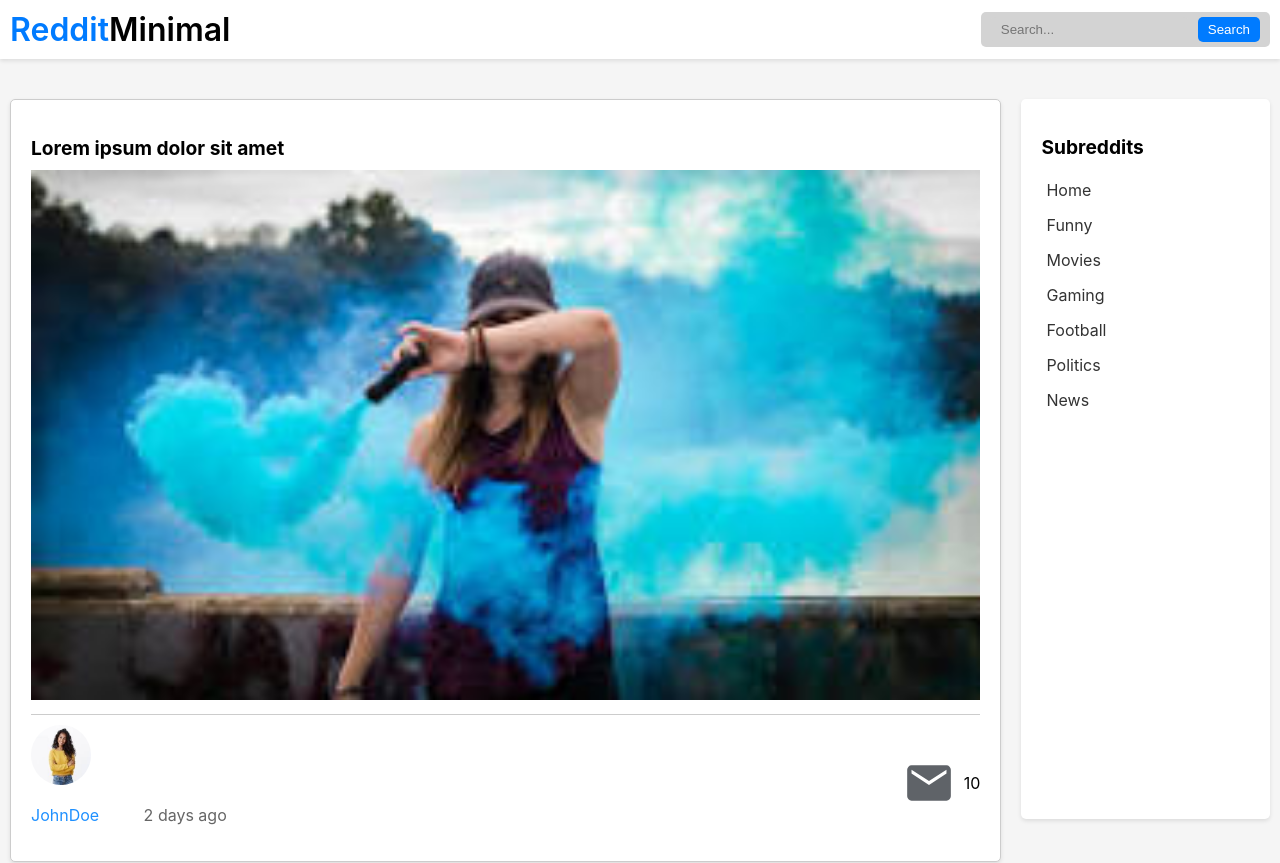
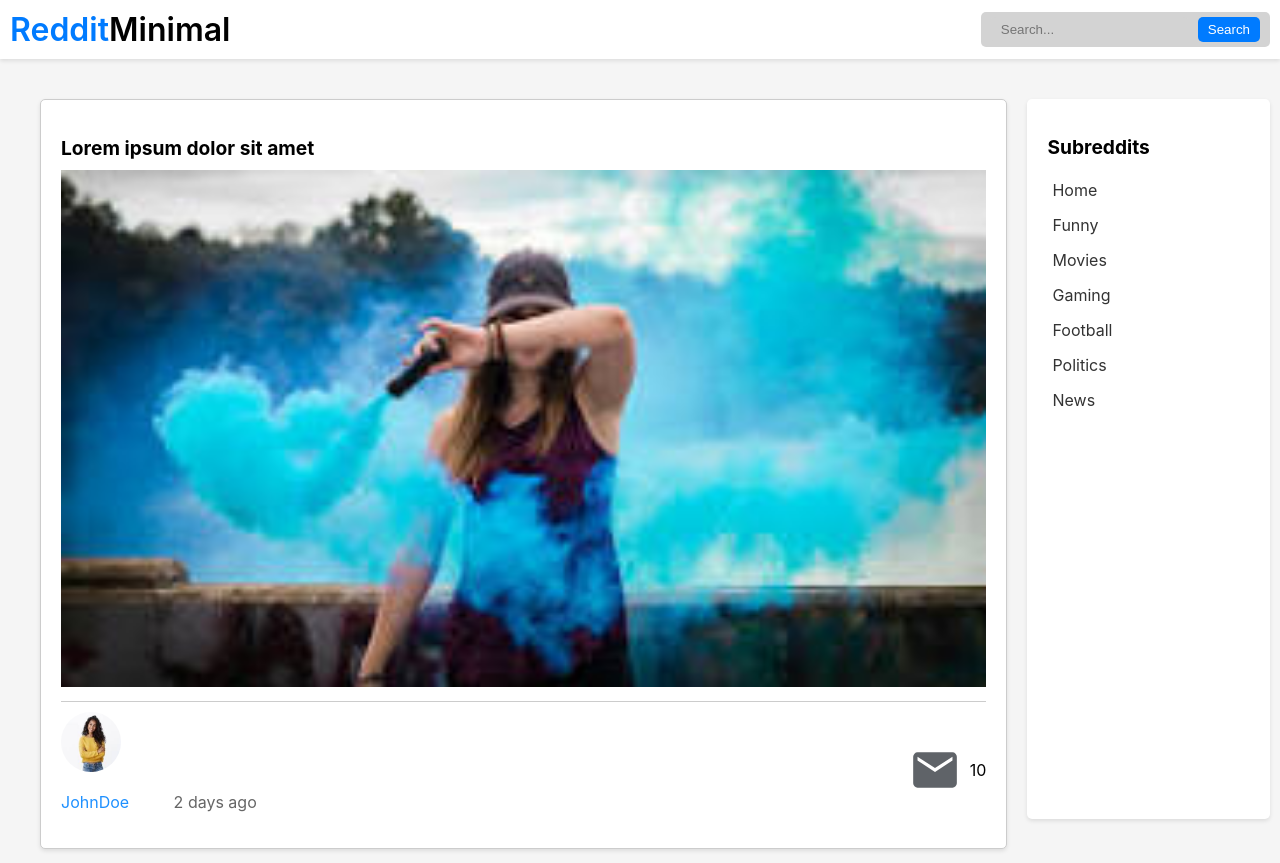
Before and after one commit to Sonickmumba/reddit-minimal, a React (Create React App) app: page / in a window 1280 px wide. Shown: the top 863 px of the page. Built offline with nearby package versions, Linux system fonts and the light colour scheme.

Commit message:
Update App.css

```diff
--- a/src/App.css
+++ b/src/App.css
@@ -8,6 +8,5 @@
   display: flex;
   gap: 20px;
   justify-content: space-between;
-  /* margin: 40px 10px 40px 40px; */
-  margin: 40px 10px 40px;
+  margin: 40px 10px 40px 40px;
 }
```
